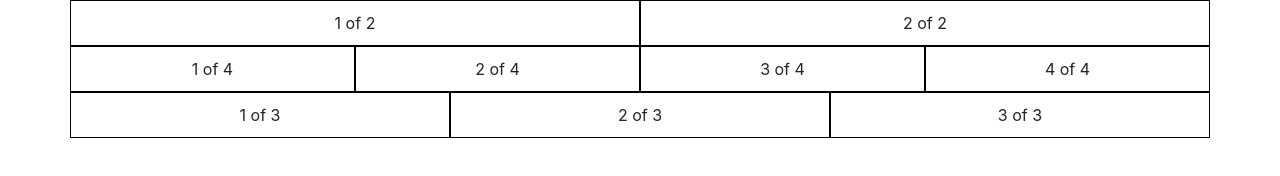
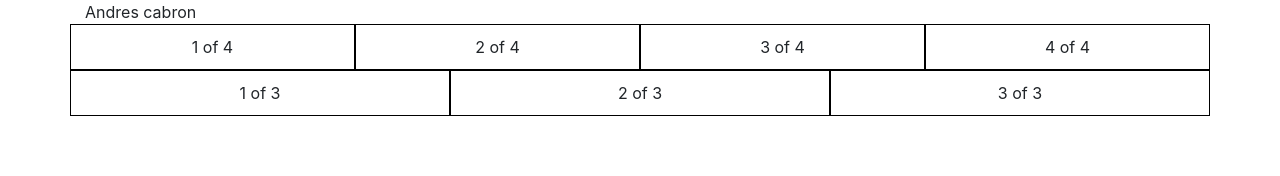
Before and after one commit to Cristian14007/DraMask, a plain HTML site: page bootstrap.html in a window 1280 px wide. Drawn offline with nearby package versions, Linux system fonts and the light colour scheme.

Commit message:
Modificar

```diff
--- a/bootstrap.html
+++ b/bootstrap.html
@@ -7,11 +7,7 @@
 <body>
 
 <div class="container">
-    <!-- Primera fila con dos columnas -->
-    <div class="row">
-        <div class="col-6" style="border: 1px solid black; padding: 10px; text-align: center;">1 of 2</div>
-        <div class="col-6" style="border: 1px solid black; padding: 10px; text-align: center;"> 2 of 2</div>
-    </div>
+Andres cabron
 
     <!-- Segunda fila con cuatro columnas -->
     <div class="row">
```
